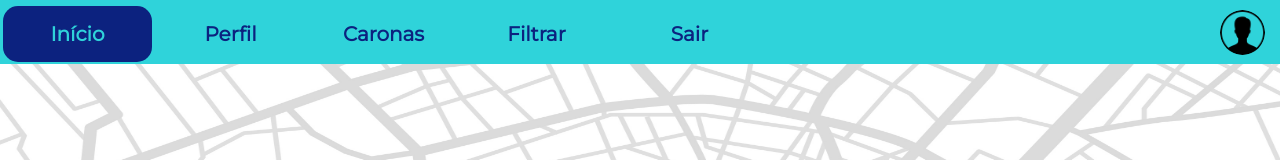
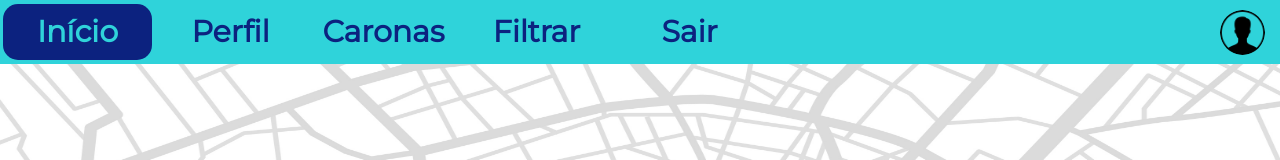
Before and after one commit to ifpi-picos/proxima-parada-front-end, a plain HTML site: page home.html in a window 1280 px wide. Shown: the top 160 px of the page. Drawn offline with Linux system fonts and the light colour scheme; no server answers.

Commit message:
ajustes de cardas

```diff
--- a/css/style-menu.css
+++ b/css/style-menu.css
@@ -1,4 +1,3 @@
-
 .navbar {
     width: 100%;
     height: 100%;
@@ -38,6 +37,7 @@
 .menu-options {
     list-style: none;
     display: flex;
+    height: 7vh;
 }
 
 .nav-list {
@@ -67,9 +67,6 @@
     cursor: pointer;
     width: 100%;
     height: 100%;
-    margin-top: 10px;
-    font-size: 20px;
-
 }
 
 .nav-list a:hover {
@@ -81,7 +78,7 @@
     transition: background 0.5s, color 0.5s;
 }
 
-.ativa{
+.ativa {
     background: var(--color-secondary);
     color: var(--color-primary);
 }
@@ -138,10 +135,11 @@
         transform: translateX(-100%);
         transition: transform 0.3s ease-in;
     }
-/*minha modificação*/
+
+    /*minha modificação*/
 
 
-/*minha modificação*/
+    /*minha modificação*/
 
     .nav-list {
         width: 100%;
```
